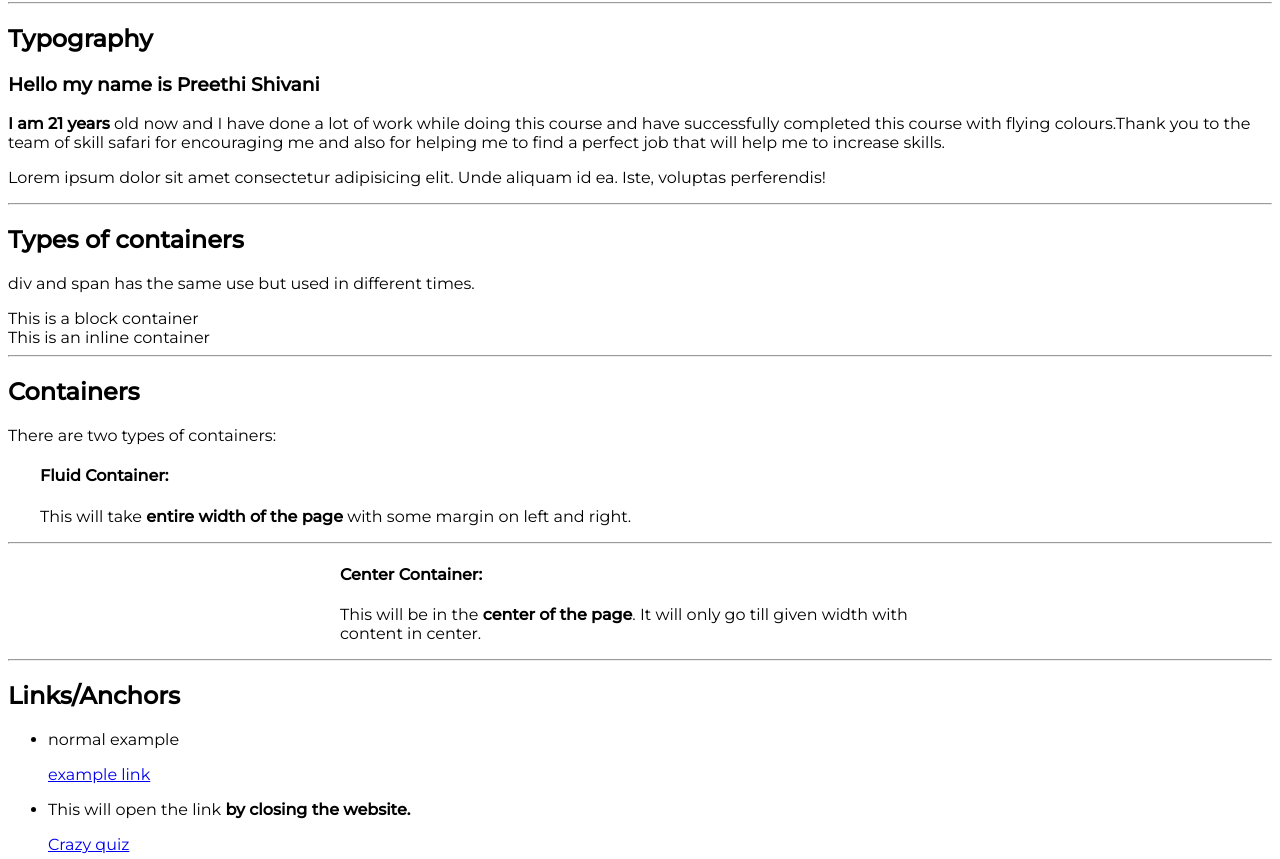
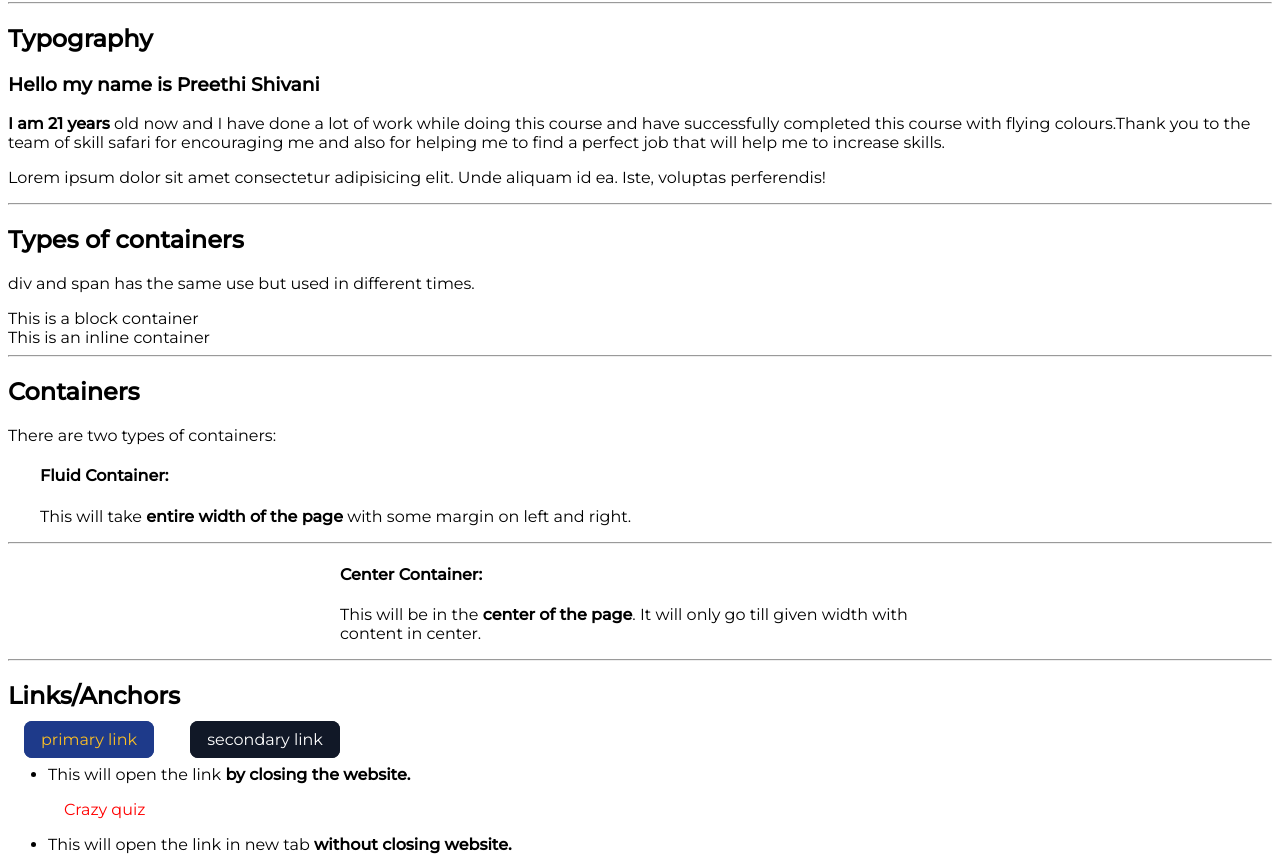
Before and after one commit to Preethishivani/Preethipractice-portfolio, a plain HTML site: page index.html in a window 1280 px wide. Shown: the part 80-939 px from the top of the page. Drawn offline with Linux system fonts and the light colour scheme.

Commit message:
links completed

```diff
--- a/index.html
+++ b/index.html
@@ -46,17 +46,17 @@
   <hr />
 
   <h2>Links/Anchors</h2>
+  <a class ="link primary" href="#">primary link</a>
+
+  <a class ="link secondary" href="#">secondary link</a>
+
   <ul>
-
-    <li><p>normal example</p></li>
-    <a href="#">example link</a>
-
     <li><p>This will open the link <strong>by closing the website. </strong></p></li>
-    <a href="https://replit.com/@PreethiShivani/Crazy-quiz?embed=1&output=1
-    ">Crazy quiz</a>
+    <a class="link" href="https://replit.com/@PreethiShivani/Crazy-quiz?embed=1&output=1
+    " >Crazy quiz</a>
 
     <li><p>This will open the link in new tab <strong>without closing website.</strong></p></li>
-    <a href="https://www.youtube.com/watch?v=Dxcc6ycZ73M&list=PLzdnOPI1iJNfMRZm5DDxco3UdsFegvuB7" target="_blank">Internet working</a>
+    <a class="link" href="https://www.youtube.com/watch?v=Dxcc6ycZ73M&list=PLzdnOPI1iJNfMRZm5DDxco3UdsFegvuB7" target="_blank">Internet working</a>
   </ul>
   <hr />
 
--- a/style.css
+++ b/style.css
@@ -7,6 +7,13 @@
   /* margin:0;
   padding:0;
   box-sizing:border-box; */
+}
+
+:root{
+  --primary-color:#1E3A8A;
+  --secondary-color:#FBBF24;
+  --white:#ffffff;
+  --gray: #111827;
 }
 
 .container-fluid{
@@ -20,3 +27,42 @@
   padding-right: 2rem;
   max-width: 600px;
 }
+.link{
+  padding: 0.5rem 1rem;
+  text-decoration: none;
+  width:max-content;
+  color: red;
+}
+/* .primary{
+  padding:0.5rem 1rem;
+  border: 0.5px solid #000;
+  border-radius: 10px;
+  color:white;
+  background-color: blue;
+  text-decoration: none;
+  margin: 1rem 1rem;
+}
+
+.secondary{
+  padding:0.5rem 1rem;
+  border: 0.5px solid #000;
+  border-radius: 10px;
+  color:yellow;
+  background-color: brown;
+  text-decoration: none;
+  margin: 1rem;
+} */
+.primary{
+  margin:1rem;
+  border:1px solid var(--primary-color);
+  border-radius: 0.5rem ;
+  background-color: var(--primary-color);
+  color:var(--secondary-color);
+}
+.secondary{
+  margin:1rem;
+  border:1px solid var(--gray);
+  border-radius: 0.5rem ;
+  background-color: var(--gray);
+  color:var(--white);
+}
```
